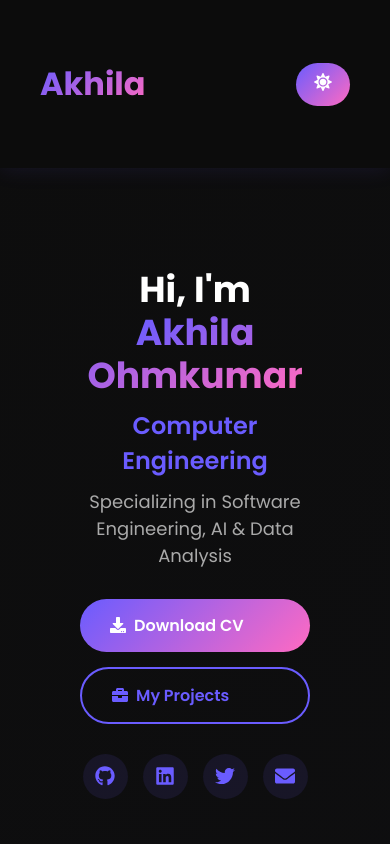
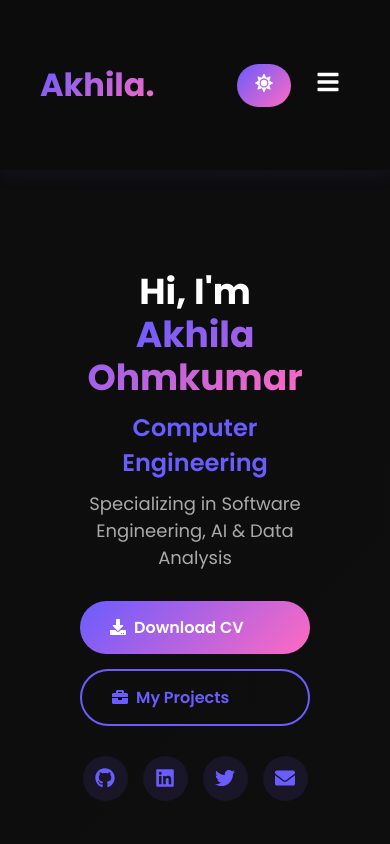
Before and after one commit to akhila046/Portfolio, a React (Vite) app: page / in a window 390 px wide. Shown: the top 844 px of the page. Built offline with nearby package versions, Linux system fonts and the light colour scheme.

Commit message:
Added mobile hamburger menu

```diff
--- a/src/components/Navbar.jsx
+++ b/src/components/Navbar.jsx
@@ -1,25 +1,42 @@
-import { FaMoon, FaSun } from 'react-icons/fa'
+import { useState } from 'react'
+import { FaMoon, FaSun, FaBars, FaTimes } from 'react-icons/fa'
 
 const Navbar = ({ darkMode, toggleTheme }) => {
+  const [isMenuOpen, setIsMenuOpen] = useState(false)
+
+  const toggleMenu = () => {
+    setIsMenuOpen(!isMenuOpen)
+  }
+
+  const closeMenu = () => {
+    setIsMenuOpen(false)
+  }
+
   return (
     <nav className="navbar">
       <div className="logo">
-        Akhila <span></span>
+        Akhila<span>.</span>
       </div>
 
-      <ul className="nav-links">
-        <li><a href="#home">Home</a></li>
-        <li><a href="#about">About</a></li>
-        <li><a href="#resume">Resume</a></li>
-        <li><a href="#skills">Skills</a></li>
-        <li><a href="#projects">Projects</a></li>
-        <li><a href="#certificates">Certificates</a></li>
-        <li><a href="#contact">Contact</a></li>
+      <ul className={`nav-links ${isMenuOpen ? 'active' : ''}`}>
+        <li><a href="#home" onClick={closeMenu}>Home</a></li>
+        <li><a href="#about" onClick={closeMenu}>About</a></li>
+        <li><a href="#resume" onClick={closeMenu}>Resume</a></li>
+        <li><a href="#skills" onClick={closeMenu}>Skills</a></li>
+        <li><a href="#projects" onClick={closeMenu}>Projects</a></li>
+        <li><a href="#certificates" onClick={closeMenu}>Certificates</a></li>
+        <li><a href="#contact" onClick={closeMenu}>Contact</a></li>
       </ul>
 
-      <button className="theme-btn" onClick={toggleTheme}>
-        {darkMode ? <FaSun /> : <FaMoon />}
-      </button>
+      <div className="nav-right">
+        <button className="theme-btn" onClick={toggleTheme}>
+          {darkMode ? <FaSun /> : <FaMoon />}
+        </button>
+
+        <button className="mobile-menu-btn" onClick={toggleMenu}>
+          {isMenuOpen ? <FaTimes /> : <FaBars />}
+        </button>
+      </div>
     </nav>
   )
 }
--- a/src/index.css
+++ b/src/index.css
@@ -107,6 +107,67 @@ body {
 
 .theme-btn:hover {
   transform: scale(1.1);
+}
+
+/* Mobile Menu */
+.nav-right {
+  display: flex;
+  align-items: center;
+  gap: 15px;
+}
+
+.mobile-menu-btn {
+  display: none;
+  background: none;
+  border: none;
+  color: white;
+  font-size: 24px;
+  cursor: pointer;
+  padding: 10px;
+}
+
+.light .mobile-menu-btn {
+  color: #1a1a2e;
+}
+
+@media (max-width: 768px) {
+  .mobile-menu-btn {
+    display: block;
+  }
+
+  .nav-links {
+    position: fixed;
+    top: 70px;
+    right: -100%;
+    width: 70%;
+    height: calc(100vh - 70px);
+    background: rgba(13, 13, 13, 0.98);
+    flex-direction: column;
+    padding: 40px 20px;
+    gap: 30px;
+    transition: right 0.3s ease;
+    box-shadow: -5px 0 20px rgba(0, 0, 0, 0.3);
+  }
+
+  .light .nav-links {
+    background: rgba(255, 255, 255, 0.98);
+  }
+
+  .nav-links.active {
+    right: 0;
+  }
+
+  .nav-links li {
+    width: 100%;
+    text-align: center;
+  }
+
+  .nav-links a {
+    display: block;
+    padding: 15px;
+    font-size: 18px;
+    border-bottom: 1px solid rgba(106, 92, 255, 0.2);
+  }
 }
 
 /* Hero */
```
